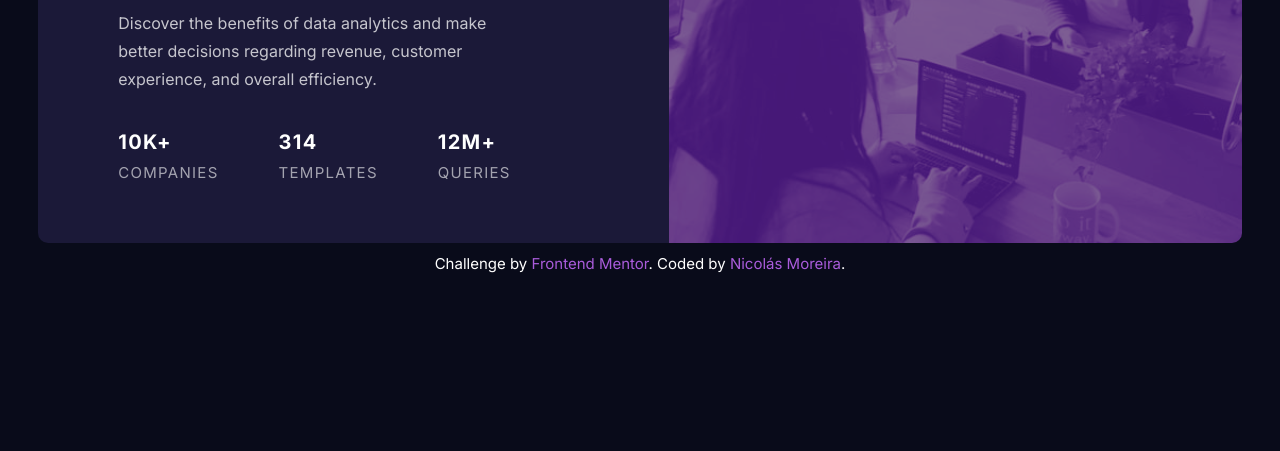
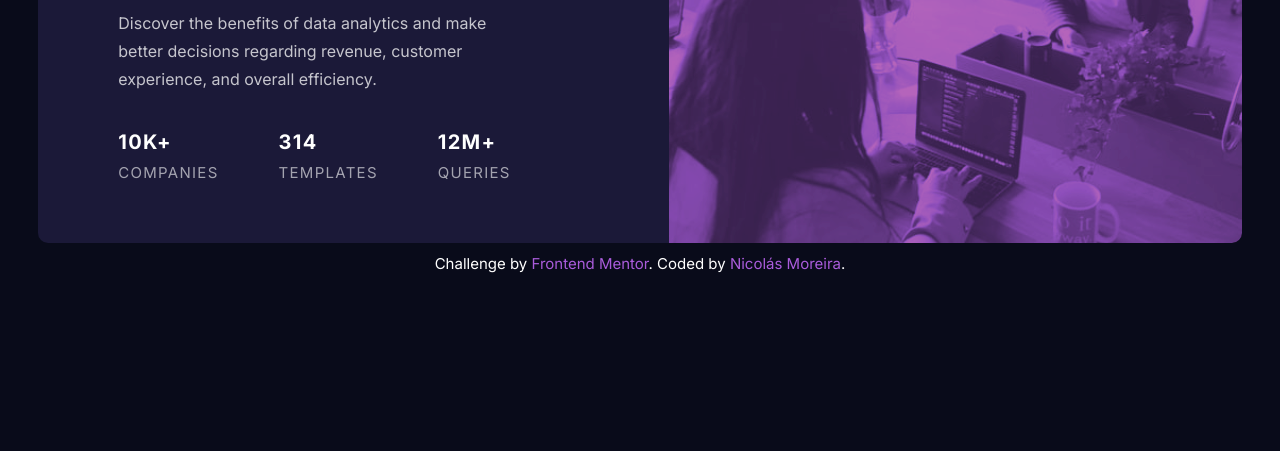
Before and after one commit to ichiklaus/fem-card_component, a plain HTML site: page index.html in a window 1280 px wide. Shown: the part 349-800 px from the top of the page. Drawn offline with Linux system fonts and the light colour scheme.

Commit message:
fixed header image

```diff
--- a/styles/style.css
+++ b/styles/style.css
@@ -126,7 +126,7 @@ body {
     background-repeat: no-repeat;
     background-size: cover;
     background-attachment: local;
-    background-blend-mode: soft-light;
+    background-blend-mode: multiply;
     opacity: 0.65;
     filter: brightness(90%);
     -webkit-filter: brightness(90%);
@@ -170,7 +170,7 @@ body {
     background-repeat: no-repeat;
     background-size: cover;
     background-attachment: local;
-    background-blend-mode: soft-light;
+    background-blend-mode: multiply;
     opacity: 0.65;
     filter: brightness(90%);
     -webkit-filter: brightness(90%);
@@ -212,7 +212,7 @@ body {
   background-repeat: no-repeat;
   background-size: cover;
   background-attachment: local;
-  background-blend-mode: soft-light;
+  background-blend-mode: multiply;
   opacity: 0.65;
   filter: brightness(90%);
   -webkit-filter: brightness(90%);
@@ -258,13 +258,14 @@ body {
     background-repeat: no-repeat;
     background-size: cover;
     background-attachment: local;
-    background-blend-mode: soft-light;
-    opacity: 0.65;
-    filter: brightness(90%);
-    -webkit-filter: brightness(90%);
+    background-blend-mode: multiply;
+    box-shadow: inset 0px 0px 0px 1000px hsla(277, 64%, 61%, 0.3);
+    opacity: 0.7;
+    filter: brightness(150%);
+    -webkit-filter: brightness(150%);
     border-top-right-radius: 10px;
     border-bottom-right-radius: 10px;
-  }
+}
 
   .content {
     display: flex;
```
